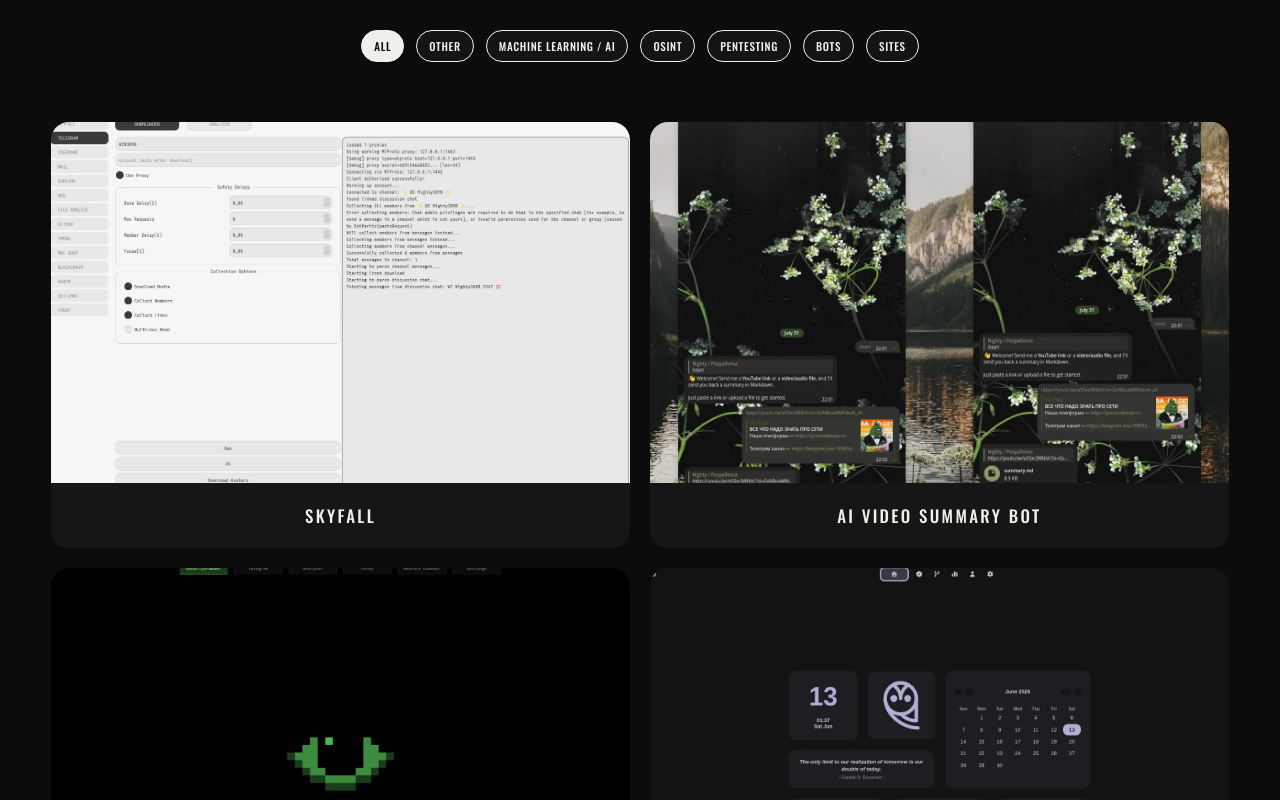
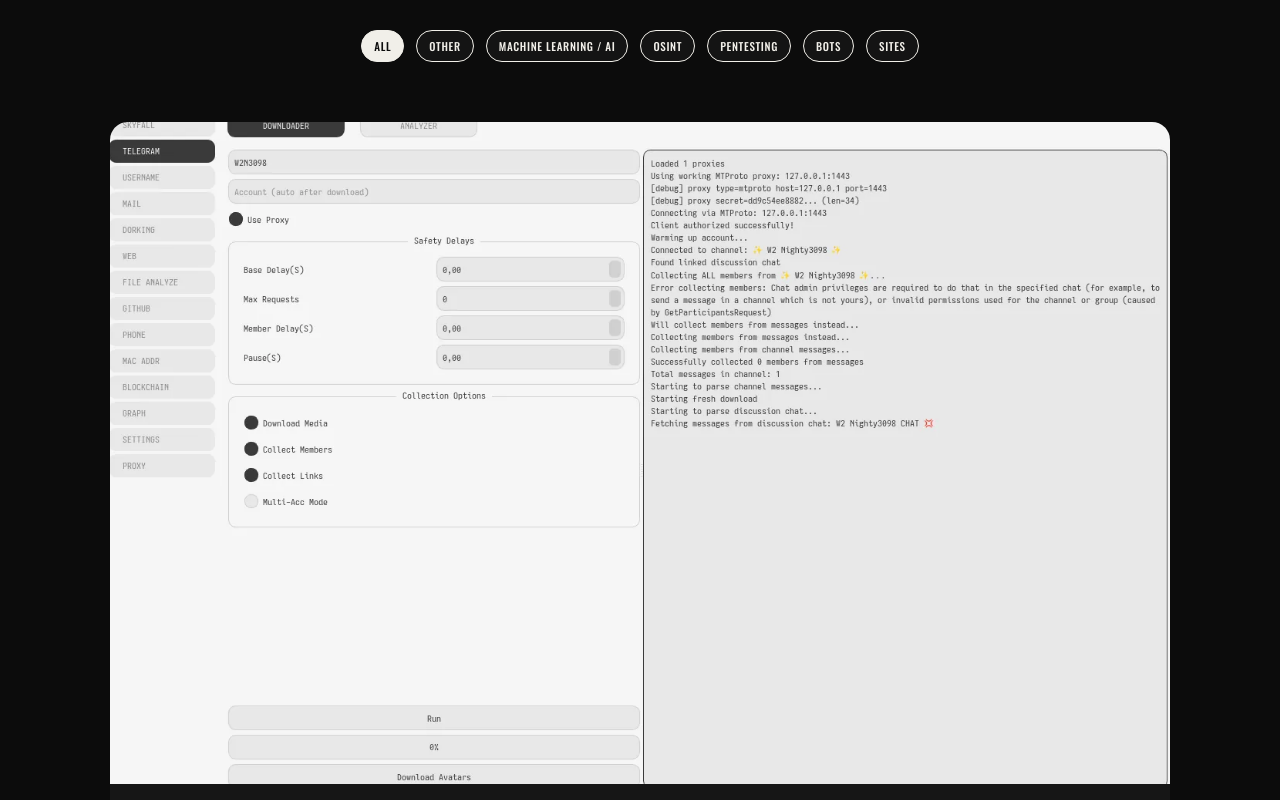
Before and after one commit to Nighty3098/Portfolio, a React (Create React App) app: page /#/all-projects in a window 1280 px wide. Shown: the part 380-1180 px from the top of the page. Built offline with nearby package versions, Linux system fonts and the light colour scheme; no server answers; a web font is replaced by a local one.

Commit message:
feat(ui): enlarge project cards and slider width
- Single-column 90%-wide project cards on all-projects page (desktop)
- Widen home slider rows to clamp(300px, 80vw, 1000px), 1300px on 2K+
- Hide skyfall project from home slider
- Reformat CSS transitions and JSX for readability

```diff
--- a/src/App.css
+++ b/src/App.css
@@ -222,7 +222,9 @@ img {
   left: 0;
   right: 0;
   z-index: var(--z-header);
-  transition: background-color 0.35s ease, border-color 0.35s ease;
+  transition:
+    background-color 0.35s ease,
+    border-color 0.35s ease;
 }
 
 .header.scrolled {
@@ -384,7 +386,10 @@ img {
   color: var(--fg);
   padding: 0;
   cursor: pointer;
-  transition: color 0.25s ease, opacity 0.25s ease, transform 0.35s ease;
+  transition:
+    color 0.25s ease,
+    opacity 0.25s ease,
+    transform 0.35s ease;
 }
 
 .menu-nav-item:hover {
@@ -675,7 +680,7 @@ img {
 }
 
 .projects-track-wrap.is-hscroll .project-row {
-  width: clamp(300px, 60vw, 640px);
+  width: clamp(300px, 80vw, 1000px);
   flex: 0 0 auto;
 }
 
@@ -710,7 +715,9 @@ img {
   height: 100%;
   object-fit: cover;
   transform: scale(1.02);
-  transition: transform 0.9s cubic-bezier(0.32, 0.72, 0, 1), filter 0.5s ease;
+  transition:
+    transform 0.9s cubic-bezier(0.32, 0.72, 0, 1),
+    filter 0.5s ease;
   will-change: transform;
 }
 
@@ -763,7 +770,9 @@ img {
   padding: var(--sp-l);
   opacity: 0;
   transform: translateY(18px);
-  transition: transform 0.45s ease, opacity 0.4s ease;
+  transition:
+    transform 0.45s ease,
+    opacity 0.4s ease;
 }
 
 .project-row:hover .project-row-cap {
@@ -798,7 +807,11 @@ img {
   border-radius: 50%;
   color: var(--fg);
   transform: rotate(-45deg);
-  transition: background-color 0.35s ease, color 0.35s ease, border-color 0.35s ease, transform 0.35s ease;
+  transition:
+    background-color 0.35s ease,
+    color 0.35s ease,
+    border-color 0.35s ease,
+    transform 0.35s ease;
 }
 
 .project-row:hover .project-row-arrow {
@@ -889,7 +902,9 @@ img {
   height: 100%;
   object-fit: cover;
   transform: scale(1.02);
-  transition: transform 0.8s cubic-bezier(0.32, 0.72, 0, 1), filter 0.5s ease;
+  transition:
+    transform 0.8s cubic-bezier(0.32, 0.72, 0, 1),
+    filter 0.5s ease;
 }
 
 .project-card:hover .project-card-media img {
@@ -927,6 +942,26 @@ img {
   letter-spacing: 0.14em;
   text-transform: uppercase;
   color: var(--fg);
+}
+
+@media (min-width: 861px) {
+  .projects-grid {
+    grid-template-columns: 1fr;
+  }
+
+  .project-card {
+    width: 90%;
+    justify-self: center;
+  }
+
+  .project-card-title {
+    font-size: 1.3rem;
+    padding: var(--sp-l);
+  }
+
+  .project-card-brief {
+    font-size: 18px;
+  }
 }
 
 .category-filters {
--- a/src/components/projects.tsx
+++ b/src/components/projects.tsx
@@ -116,7 +116,7 @@ const projectsData: { projects: ProjectData[] } = {
     },
     {
       id: 10,
-      showOnHome: true,
+      showOnHome: false,
       categories: ["sites"],
       images: ["/images/skyfall_website.webp"],
       technologies: ["React", "TypeScript", "GSAP"],
@@ -311,10 +311,30 @@ function Projects() {
 
   return (
     <div className="projects-pin" ref={pinWrapRef}>
-      <section id="projects" ref={ref} className="projects-section" key={locale} style={{ minHeight: "100vh", display: "flex", flexDirection: "column", alignContent: "center", alignItems: "center", justifyContent: "center" }}>
+      <section
+        id="projects"
+        ref={ref}
+        className="projects-section"
+        key={locale}
+        style={{
+          minHeight: "100vh",
+          display: "flex",
+          flexDirection: "column",
+          alignContent: "center",
+          alignItems: "center",
+          justifyContent: "center",
+        }}
+      >
         <div className="section-head">
           <h2 className="section-title">
-          <img src="code.webp" alt="me" className="title-img" loading="lazy" decoding="async" />{t("projects.title")}
+            <img
+              src="code.webp"
+              alt="me"
+              className="title-img"
+              loading="lazy"
+              decoding="async"
+            />
+            {t("projects.title")}
           </h2>
         </div>
 
```
Lines whose indentation alone changed are shown as unchanged.
